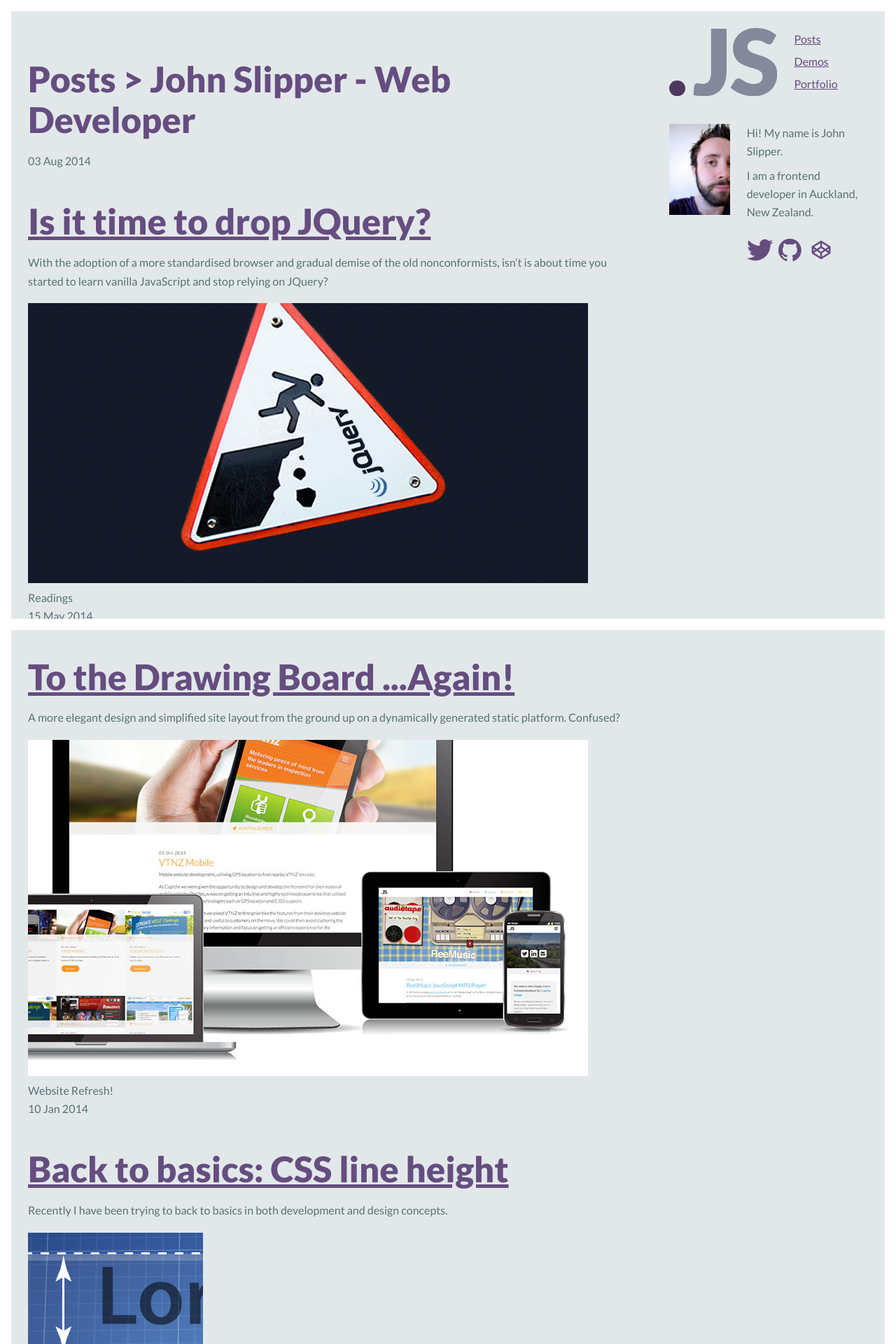
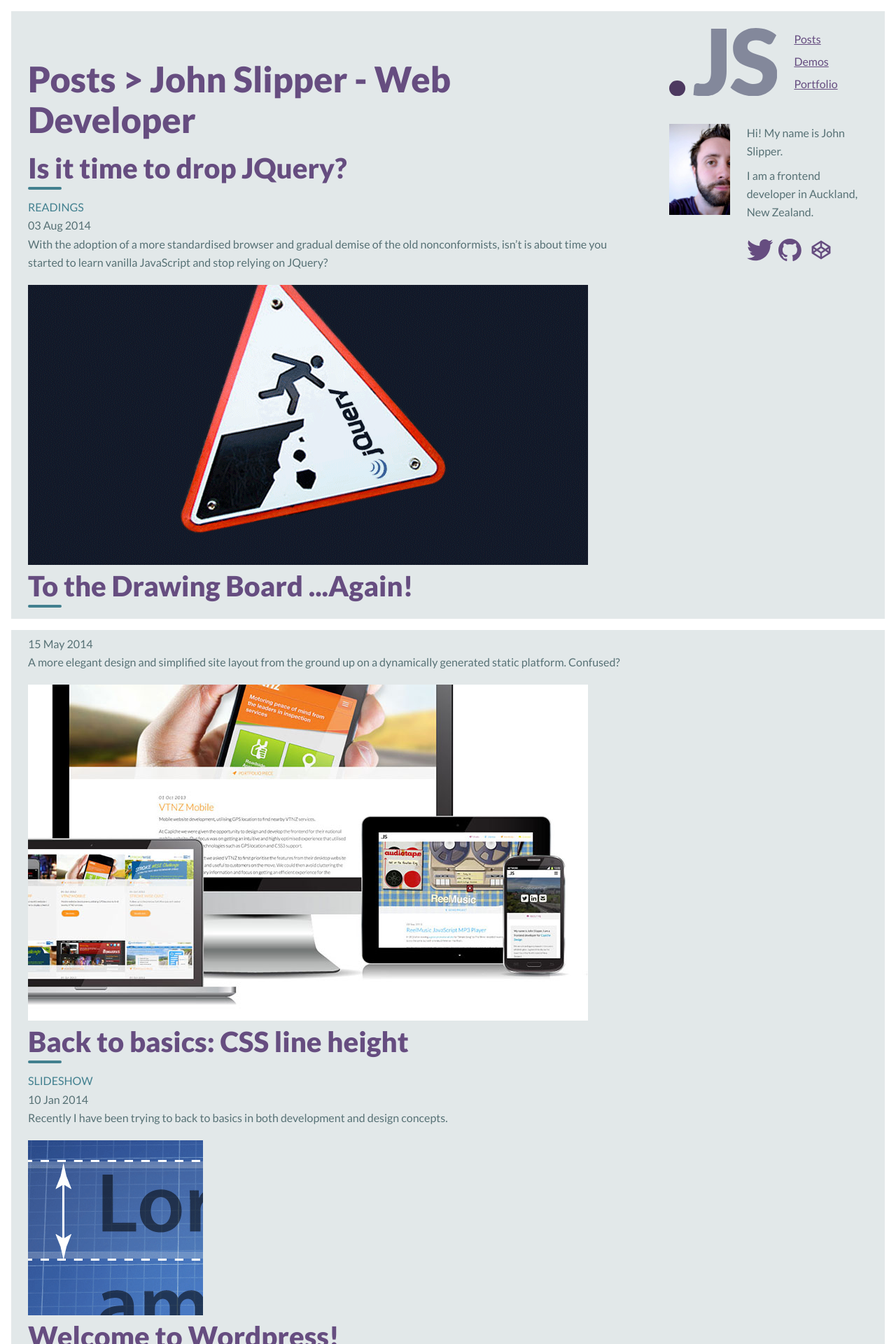
Before and after one commit to johnslipper/johnslipper.github.io, a Jekyll site: the page built from posts/index.html, in a window 1280 px wide. Shown: the top 1920 px of the page at 70% size. Built offline with Jekyll 4.4.1, drawn with Linux system fonts in a browser that asks for light colours; some of the changed text lies outside the part shown.

Commit message:
Basic post preview styling

```diff
--- a/_includes/post-preview.html
+++ b/_includes/post-preview.html
@@ -1,18 +1,22 @@
 <article class="post-preview {{ post.category }}">
-    <div class="post-preview__excerpt">
-        <time
-            datetime="{{ post.date }}"
-            title="{{ post.date | date_to_long_string }}"
-            >{{ post.date | date_to_string }}</time
-        >
-        <h2><a href="{{ post.url }}">{{ post.title }}</a></h2>
-        <p>{{ post.excerpt | strip_html }}</p>
-    </div>
-    <a href="{{ post.url }}">
-        <img src="{{ post.thumb }}" alt="Post thumbnail" />
-    </a>
+    <h2 class="post-preview__heading">
+        <a href="{{ post.url }}">{{ post.title }}</a>
+    </h2>
 
     <div class="post-preview__category">
         <span>{{ post.category-title }}</span>
     </div>
+
+    <time
+        class="post-preview__date"
+        datetime="{{ post.date }}"
+        title="{{ post.date | date_to_long_string }}"
+        >{{ post.date | date_to_string }}</time
+    >
+
+    <p class="post-preview__excerpt">{{ post.excerpt | strip_html }}</p>
+
+    <a class="post-preview__thumb" href="{{ post.url }}">
+        <img src="{{ post.thumb }}" alt="" />
+    </a>
 </article>
--- /dev/null
+++ b/_sass/components/_post-preview.scss
@@ -0,0 +1,33 @@
+.post-preview {
+    --category-color: var(--category-portfolio-color);
+    .post-preview__category {
+        text-transform: uppercase;
+        color: var(--category-color);
+    }
+
+    .post-preview__heading {
+        margin-top: 0;
+        margin-bottom: 0.75rem;
+        font-size: 2.5rem;
+        a {
+            display: block;
+            text-decoration: none;
+            &::after {
+                content: "";
+                display: block;
+                width: 3rem;
+                height: 0.25rem;
+                margin-top: 0.25rem;
+                background-color: var(--category-color);
+                border-radius: 0.5rem;
+                transition: width 250ms;
+            }
+            &:hover,
+            &:focus {
+                &::after {
+                    width: 6rem;
+                }
+            }
+        }
+    }
+}
--- a/css/main.scss
+++ b/css/main.scss
@@ -11,3 +11,4 @@
 @import "../_sass/components/header";
 @import "../_sass/components/about";
 @import "../_sass/components/social";
+@import "../_sass/components/post-preview";
```
